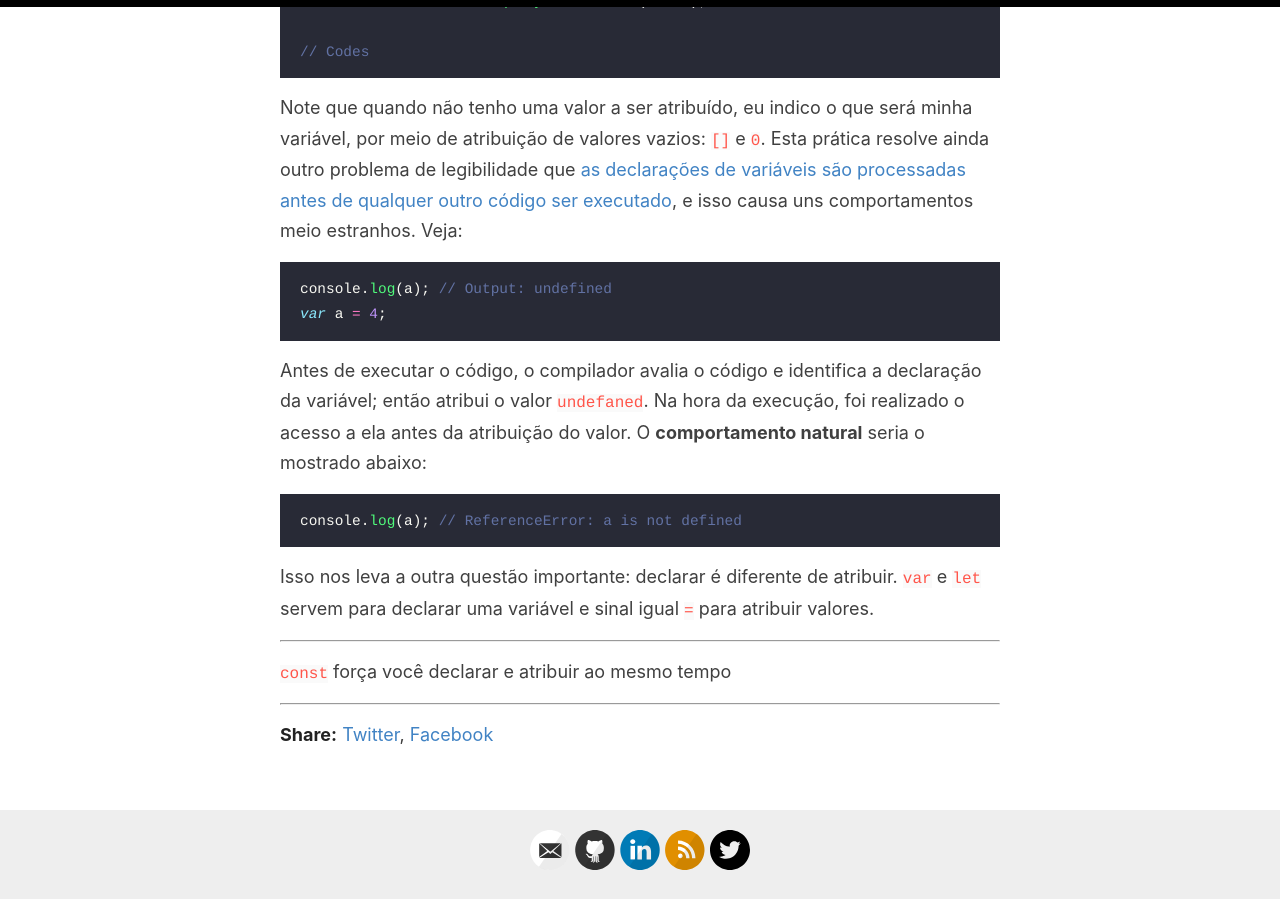
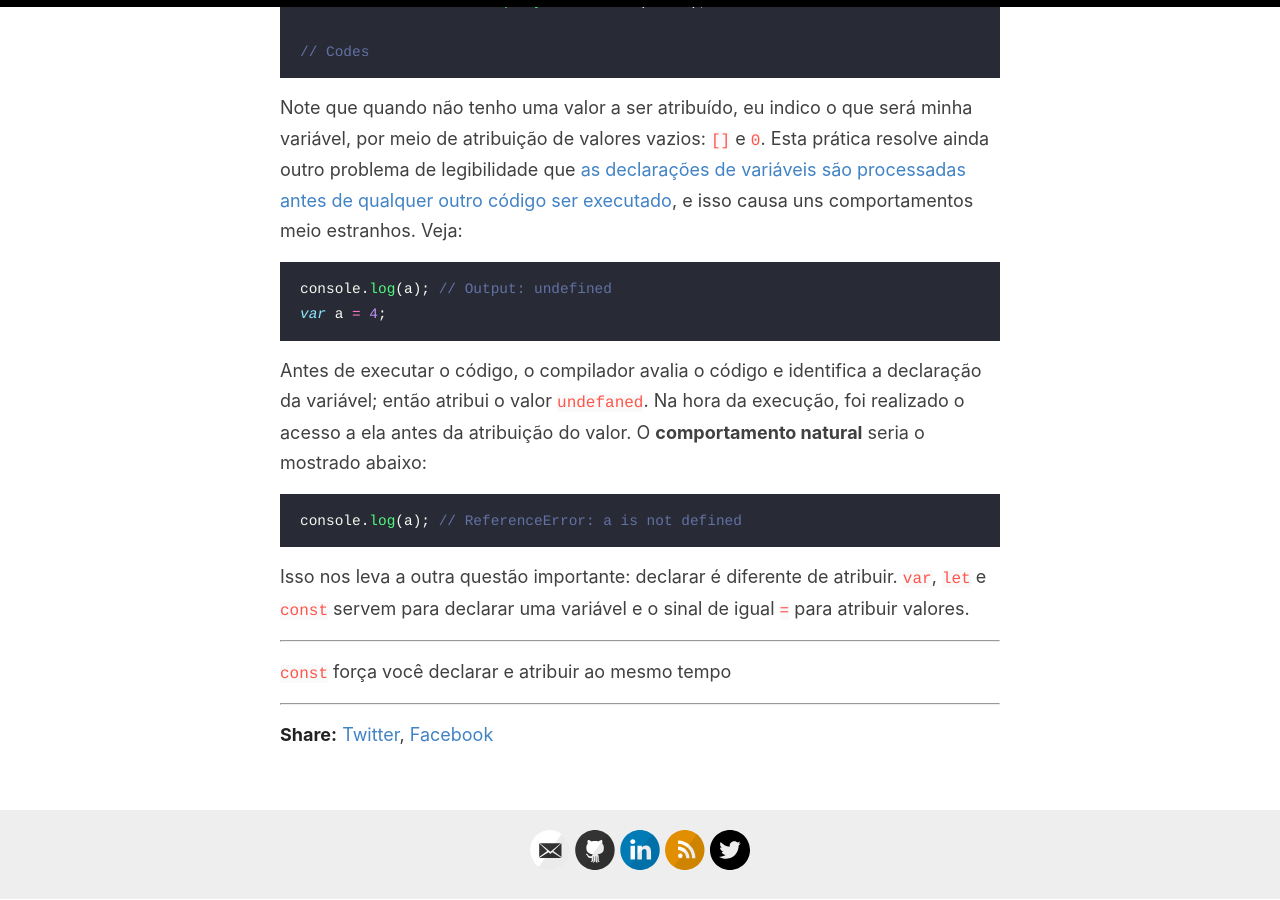
Before and after one commit to mrgenesis/mrgenesis, a Jekyll site: the page built from _posts/2020-04-19-Domine-Tudo-Sobre-var-let-e-const.md, in a window 1280 px wide and 900 px high, scrolled down 5834 px. Built offline with Jekyll 4.4.1, drawn with Linux system fonts in a browser that asks for light colours; comment, search, counter and statistics services are not loaded.

Commit message:
_posts/2020-04-19-Domine-Tudo-Sobre-var-let-e-const.md updated from https://stackedit.io/

````diff
--- a/_posts/2020-04-19-Domine-Tudo-Sobre-var-let-e-const.md
+++ b/_posts/2020-04-19-Domine-Tudo-Sobre-var-let-e-const.md
@@ -177,7 +177,7 @@ O **comportamento natural** seria o mostrado abaixo:
 ```js
 console.log(a); // ReferenceError: a is not defined
 ```
-Isso nos leva a outra questão importante: declarar é diferente de atribuir. `var` e `let` servem para declarar uma variável e sinal igual `=` para atribuir valores.
+Isso nos leva a outra questão importante: declarar é diferente de atribuir. `var`, `let` e `const` servem para declarar uma variável e o sinal de igual `=` para atribuir valores.
 
 ---
 
````
Also changed, not shown: other parts of _posts/2020-04-19-Domine-Tudo-Sobre-var-let-e-const.md (+1 -1 lines).
